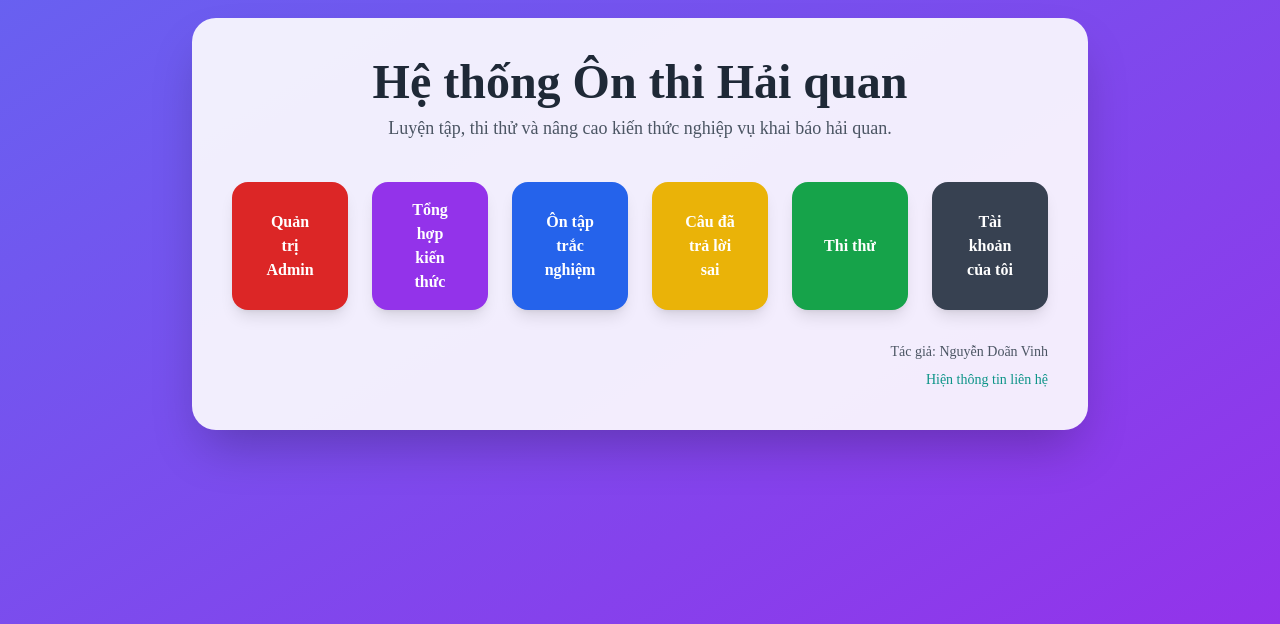
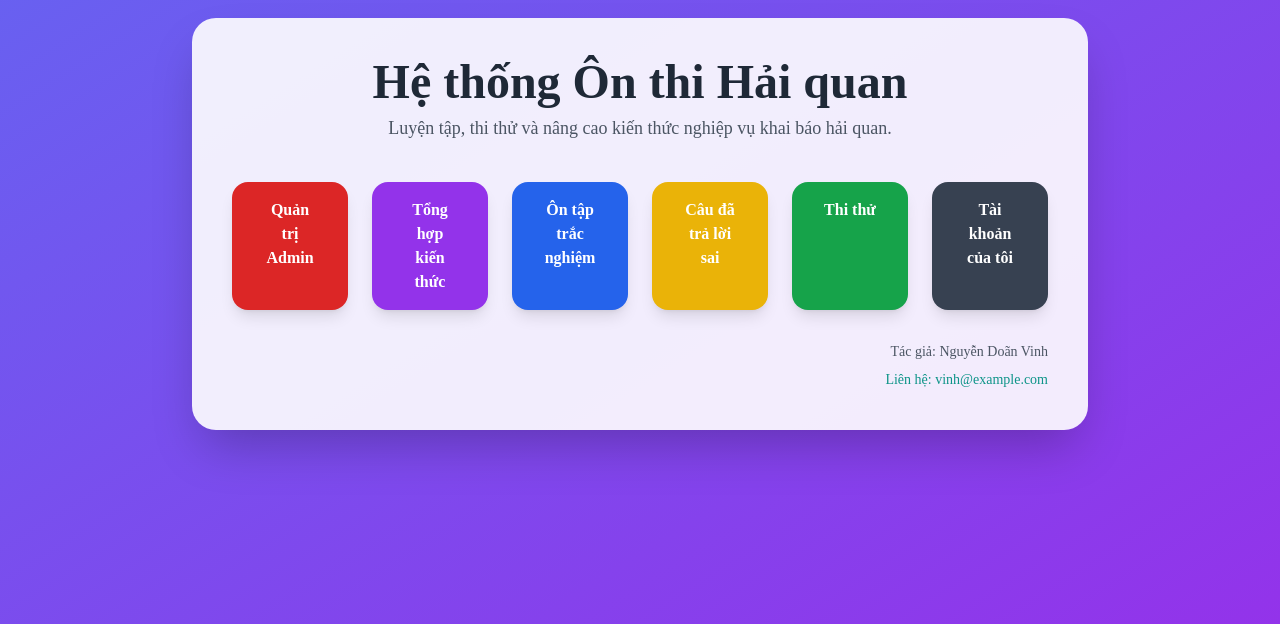
Before and after one commit to thicckhq/TracNghiemHQ, a Flask app: page / in a window 1280 px wide. Shown: the part 176-800 px from the top of the page. Run offline with Flask 3, Linux system fonts and the light colour scheme; the visitor is signed in with stand-in values (Sample User, id 1); some libraries are stand-ins or nearby versions.

Commit message:
Updated html

```diff
--- a/app.py
+++ b/app.py
@@ -6,8 +6,6 @@ from flask import Flask, render_template, request, redirect, url_for, session, f
 from sqlalchemy import create_engine, text
 from werkzeug.security import check_password_hash, generate_password_hash
 import pandas as pd
-import smtplib
-from email.mime.text import MIMEText
 
 # ---------- Flask config ----------
 app = Flask(__name__)
@@ -81,8 +79,6 @@ def register():
     phone = request.form.get('phone')
     email = request.form.get('email')
     company = request.form.get('company')
-    mon_dang_ky = request.form.get('mon_dang_ky')
-    ngay_het_han = request.form.get('ngay_het_han')
 
     if not username or not password:
         flash("Thiếu thông tin bắt buộc!")
@@ -187,34 +183,38 @@ def thi_thu():
         return render_template('lam_bai.html', cauhoi=cauhoi)
     return render_template('thi_thu.html', monthi=monthi)
 
-# ---------- New routes for other buttons ----------
+# ---------- Tổng hợp kiến thức ----------
 @app.route('/tong-hop-kien-thuc')
 def tong_hop_kien_thuc():
     if 'username' not in session:
         return redirect(url_for('login'))
-    # This route would render a template showing knowledge content.
-    return render_template('tong_hop_kien_thuc.html')
+    return render_template('tong_hop.html')
 
+# ---------- Ôn tập trắc nghiệm ----------
 @app.route('/on-tap-trac-nghiem')
 def on_tap_trac_nghiem():
     if 'username' not in session:
         return redirect(url_for('login'))
-    # This route would render a template for multiple-choice practice.
-    return render_template('on_tap_trac_nghiem.html')
+    return render_template('on_tap.html')
 
-@app.route('/cau-tra-loi-sai')
-def cau_tra_loi_sai():
+# ---------- Câu đã trả lời sai ----------
+@app.route('/cau-sai')
+def cau_sai():
     if 'username' not in session:
         return redirect(url_for('login'))
-    # This route would render a template to show previously answered wrong questions.
-    return render_template('cau_tra_loi_sai.html')
+    return render_template('cau_sai.html')
 
+# ---------- Tài khoản ----------
 @app.route('/tai-khoan')
 def tai_khoan():
     if 'username' not in session:
         return redirect(url_for('login'))
-    # This route would render a template for the user's account information.
-    return render_template('tai_khoan.html', user=session)
+    return render_template(
+        'tai_khoan.html',
+        username=session.get("username"),
+        ten_thuc=session.get("ten_thuc"),
+        is_admin=session.get("is_admin")
+    )
 
 # ---------- Run ----------
 if __name__ == "__main__":
--- a/templates/index.html
+++ b/templates/index.html
@@ -49,72 +15,50 @@
 
     <!-- Container chính của ứng dụng -->
     <div class="bg-white bg-opacity-90 p-10 rounded-3xl shadow-2xl w-full max-w-4xl text-center">
-        <!-- Tiêu đề và Mô tả -->
+        <!-- Tiêu đề -->
         <h1 class="text-4xl md:text-5xl font-bold text-gray-800 mb-2">Hệ thống Ôn thi Hải quan</h1>
         <p class="text-gray-600 mb-10 text-lg">Luyện tập, thi thử và nâng cao kiến thức nghiệp vụ khai báo hải quan.</p>
 
         <!-- Thanh menu chính -->
         <div class="grid grid-cols-1 sm:grid-cols-2 lg:grid-cols-3 xl:grid-cols-6 gap-6">
             {% if is_admin %}
-            <button id="adminBtn" data-modal-target="adminModal" class="bg-red-600 text-white font-semibold py-4 px-8 rounded-2xl shadow-lg hover:bg-red-700 transition-all duration-300 transform hover:scale-105">
+            <a href="{{ url_for('quan_tri') }}"
+               class="bg-red-600 text-white font-semibold py-4 px-8 rounded-2xl shadow-lg hover:bg-red-700 transition-all duration-300 transform hover:scale-105">
                 Quản trị Admin
-            </button>
+            </a>
             {% endif %}
-            <button id="knowledgeBtn" data-modal-target="knowledgeModal" class="bg-purple-600 text-white font-semibold py-4 px-8 rounded-2xl shadow-lg hover:bg-purple-700 transition-all duration-300 transform hover:scale-105">
+
+            <a href="{{ url_for('tong_hop_kien_thuc') }}"
+               class="bg-purple-600 text-white font-semibold py-4 px-8 rounded-2xl shadow-lg hover:bg-purple-700 transition-all duration-300 transform hover:scale-105">
                 Tổng hợp kiến thức
-            </button>
-            <button id="practiceBtn" data-modal-target="practiceModal" class="bg-blue-600 text-white font-semibold py-4 px-8 rounded-2xl shadow-lg hover:bg-blue-700 transition-all duration-300 transform hover:scale-105">
+            </a>
+
+            <a href="{{ url_for('on_tap_trac_nghiem') }}"
+               class="bg-blue-600 text-white font-semibold py-4 px-8 rounded-2xl shadow-lg hover:bg-blue-700 transition-all duration-300 transform hover:scale-105">
                 Ôn tập trắc nghiệm
-            </button>
-            <button id="wrongAnswersBtn" data-modal-target="wrongAnswersModal" class="bg-yellow-500 text-white font-semibold py-4 px-8 rounded-2xl shadow-lg hover:bg-yellow-600 transition-all duration-300 transform hover:scale-105">
+            </a>
+
+            <a href="{{ url_for('cau_sai') }}"
+               class="bg-yellow-500 text-white font-semibold py-4 px-8 rounded-2xl shadow-lg hover:bg-yellow-600 transition-all duration-300 transform hover:scale-105">
                 Câu đã trả lời sai
-            </button>
-            <button id="mockExamBtn" data-modal-target="mockExamModal" class="bg-green-600 text-white font-semibold py-4 px-8 rounded-2xl shadow-lg hover:bg-green-700 transition-all duration-300 transform hover:scale-105">
+            </a>
+
+            <a href="{{ url_for('thi_thu') }}"
+               class="bg-green-600 text-white font-semibold py-4 px-8 rounded-2xl shadow-lg hover:bg-green-700 transition-all duration-300 transform hover:scale-105">
                 Thi thử
-            </button>
-            <button id="accountBtn" data-modal-target="accountModal" class="bg-gray-700 text-white font-semibold py-4 px-8 rounded-2xl shadow-lg hover:bg-gray-800 transition-all duration-300 transform hover:scale-105">
+            </a>
+
+            <a href="{{ url_for('tai_khoan') }}"
+               class="bg-gray-700 text-white font-semibold py-4 px-8 rounded-2xl shadow-lg hover:bg-gray-800 transition-all duration-300 transform hover:scale-105">
                 Tài khoản của tôi
-            </button>
+            </a>
         </div>
 
-        <!-- Thông tin tác giả và Liên hệ -->
+        <!-- Thông tin tác giả -->
         <div class="mt-8 text-right text-gray-600 text-sm">
             <p>Tác giả: Nguyễn Doãn Vinh</p>
-            <button id="showContactBtn" data-modal-target="contactModal" class="mt-2 text-teal-600 hover:text-teal-800 transition-colors duration-200">
-                Hiện thông tin liên hệ
-            </button>
+            <p class="mt-2 text-teal-600">Liên hệ: vinh@example.com</p>
         </div>
     </div>
-
-    <!-- Modal: Quản trị Admin -->
-    <div id="adminModal" class="modal-overlay hidden">
-        <div class="modal-content">
-            <h2 class="text-2xl font-bold mb-4 text-center text-gray-800">Quản trị Admin</h2>
-            <p class="text-gray-600 mb-4 text-center">
-                Đây là nội dung dành cho quản trị viên.
-                Để truy cập, bạn cần đăng nhập với quyền admin.
-            </p>
-            <div class="space-y-4">
-                <a href="{{ url_for('quan_tri') }}" class="block bg-red-600 text-white font-semibold py-3 px-8 rounded-lg hover:bg-red-700 transition-all duration-300 text-center">Vào trang Quản trị</a>
-                <button data-modal-close="adminModal" class="bg-gray-300 text-gray-800 font-semibold py-3 px-8 rounded-lg hover:bg-gray-400 transition-all duration-300 w-full">Đóng</button>
-            </div>
-        </div>
-    </div>
-
-    <!-- Các modal khác (giữ nguyên như cũ) -->
-    <!-- Modal: Tổng hợp kiến thức -->
-    <!-- Modal: Ôn tập trắc nghiệm -->
-    <!-- Modal: Câu đã trả lời sai -->
-    <!-- Modal: Thi thử -->
-    <!-- Modal: Tài khoản của tôi -->
-    <!-- Modal: Liên hệ Admin -->
-    <!-- Modal: Quiz -->
-
-    <!-- Giữ nguyên toàn bộ code modal + script phía dưới -->
-    <!-- (Không thay đổi, chỉ chỉnh phần nút Admin bên trên) -->
-
-    <script>
-        /* Giữ nguyên toàn bộ JavaScript trong file gốc */
-    </script>
 </body>
 </html>
```
Also changed, not shown: other parts of templates/index.html (+0 -34 lines).
